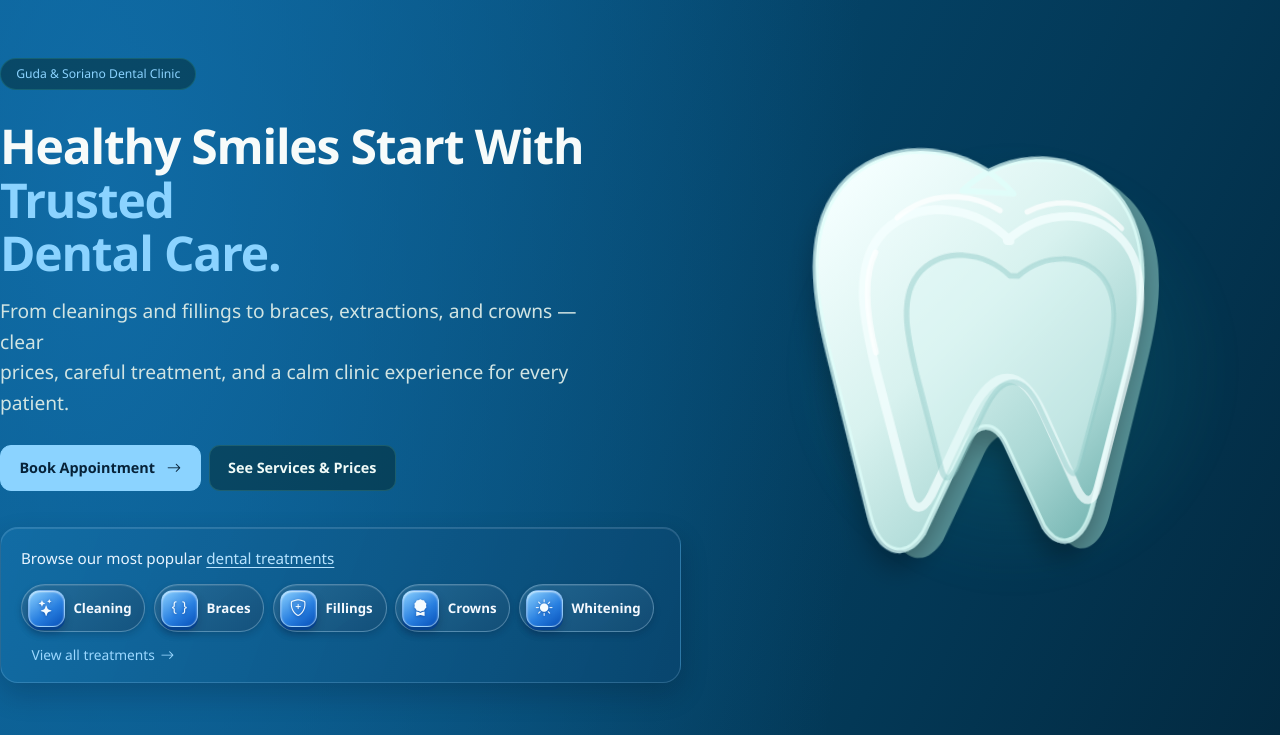
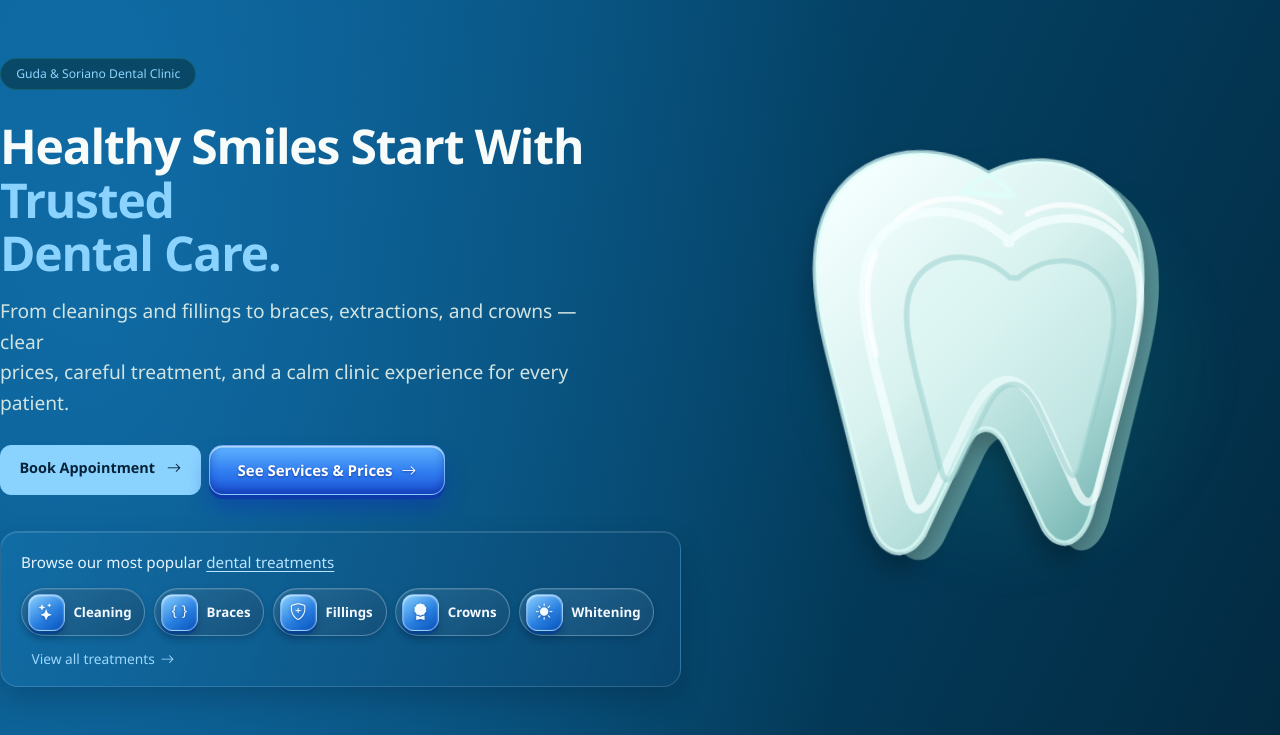
Before and after one commit to atreyuuu009/orachart-laravel, a Laravel app: page / in a window 1280 px wide. Shown: the part 80-815 px from the top of the page. Run offline with Laravel 12, Linux system fonts and the light colour scheme; data comes from the database, SQL or seed files in the repository; data that the repository does not hold is empty.

Commit message:
Updated the “See Services & Prices” button with the blue gradient, arrow, shimmer, hover and active effects, and focus outline. It stays blue on hover.

```diff
--- a/public/css/theme.css
+++ b/public/css/theme.css
@@ -434,6 +434,64 @@ body:has(.landing-nav) .why-item p { margin: 0; color: #b8ccdc; font-size: .88re
   .landing-hero .treatment-list .treatment-chip-icon { width: 32px; height: 32px; border-radius: 10px; }
 }
 .landing-hero .treatment-list .treatment-chip { text-transform: none; }
+body:has(.landing-nav) .landing-hero .hero-actions .see-services-btn {
+  position: relative;
+  display: inline-flex;
+  align-items: center;
+  justify-content: center;
+  gap: .55rem;
+  overflow: hidden;
+  isolation: isolate;
+  padding: 15px 28px;
+  border: 1px solid rgba(165, 218, 255, .6);
+  border-radius: 14px;
+  background: linear-gradient(180deg, #5fb4ff 0%, #2f7cf0 55%, #1d55d6 100%);
+  box-shadow: inset 0 1.5px 0 rgba(255,255,255,.55), inset 0 -4px 8px rgba(8,34,140,.45), 0 4px 0 #0d3aa8, 0 14px 22px rgba(10,50,180,.45);
+  color: #fff;
+  font-size: 15px;
+  font-weight: 600;
+  line-height: 1.2;
+  text-shadow: 0 1px 2px rgba(5,25,110,.55);
+  transition: transform .18s ease, background .18s ease, box-shadow .18s ease;
+}
+body:has(.landing-nav) .landing-hero .hero-actions .see-services-btn::before {
+  position: absolute;
+  z-index: 0;
+  top: -40%;
+  bottom: -40%;
+  left: 0;
+  width: 38%;
+  background: linear-gradient(90deg, transparent, rgba(255,255,255,.62), transparent);
+  content: "";
+  opacity: 0;
+  transform: skewX(-22deg) translateX(-180%);
+}
+body:has(.landing-nav) .landing-hero .hero-actions .see-services-btn > * { position: relative; z-index: 1; }
+body:has(.landing-nav) .landing-hero .hero-actions .see-services-btn .see-services-arrow { transition: transform .18s ease; }
+body:has(.landing-nav) .landing-hero .hero-actions .see-services-btn:hover {
+  transform: translateY(-3px);
+  border-color: rgba(205, 237, 255, .9);
+  background: linear-gradient(180deg, #7cc6ff 0%, #3f8cff 55%, #2562e6 100%);
+  box-shadow: inset 0 1.5px 0 rgba(255,255,255,.62), inset 0 -4px 8px rgba(8,34,140,.42), 0 7px 0 #0d3aa8, 0 20px 28px rgba(10,60,200,.5);
+  color: #fff;
+}
+body:has(.landing-nav) .landing-hero .hero-actions .see-services-btn:hover::before { animation: services-button-shimmer .7s ease-out; }
+body:has(.landing-nav) .landing-hero .hero-actions .see-services-btn:hover .see-services-arrow { transform: translateX(4px); }
+body:has(.landing-nav) .landing-hero .hero-actions .see-services-btn:active {
+  transform: translateY(3px);
+  box-shadow: inset 0 2px 5px rgba(8,34,140,.45), 0 1px 0 #0d3aa8, 0 4px 8px rgba(10,50,180,.3);
+}
+body:has(.landing-nav) .landing-hero .hero-actions .see-services-btn:focus-visible { outline: 2px solid #bfe3ff; outline-offset: 3px; }
+@keyframes services-button-shimmer {
+  0% { opacity: 0; transform: skewX(-22deg) translateX(-180%); }
+  15% { opacity: 1; }
+  100% { opacity: 0; transform: skewX(-22deg) translateX(420%); }
+}
+@media (prefers-reduced-motion: reduce) {
+  body:has(.landing-nav) .landing-hero .hero-actions .see-services-btn,
+  body:has(.landing-nav) .landing-hero .hero-actions .see-services-btn .see-services-arrow { transition: none; }
+  body:has(.landing-nav) .landing-hero .hero-actions .see-services-btn:hover::before { animation: none; }
+}
 .stat-card .stat-value { font-size: 2rem; font-weight: 800; color: var(--gs-primary); line-height: 1; }
 .table > :not(caption) > * > * { padding: .75rem .85rem; vertical-align: middle; }
 .table thead th { font-size: .78rem; text-transform: uppercase; letter-spacing: .04em; color: #6b7280; background: #f8fafc; }
--- a/resources/views/landing.blade.php
+++ b/resources/views/landing.blade.php
@@ -37,7 +37,7 @@
     <p class="lead">From cleanings and fillings to braces, extractions, and crowns — clear<br class="d-none d-md-block"> prices, careful treatment, and a calm clinic experience for every<br class="d-none d-md-block"> patient.</p>
     <div class="d-flex flex-wrap justify-content-center gap-2 hero-actions">
       <a class="btn btn-primary btn-lg" href="{{ auth()->check() ? route('booking.create') : route('register') }}">Book Appointment <i class="bi bi-arrow-right ms-2"></i></a>
-      <a class="btn btn-outline-primary btn-lg" href="#services">See Services &amp; Prices</a>
+      <a class="btn btn-outline-primary btn-lg see-services-btn" href="#services"><span>See Services &amp; Prices</span><i class="bi bi-arrow-right see-services-arrow" aria-hidden="true"></i></a>
     </div>
     <div class="popular-treatments">
       <p>Browse our most popular <a href="#services">dental treatments</a></p>
```
